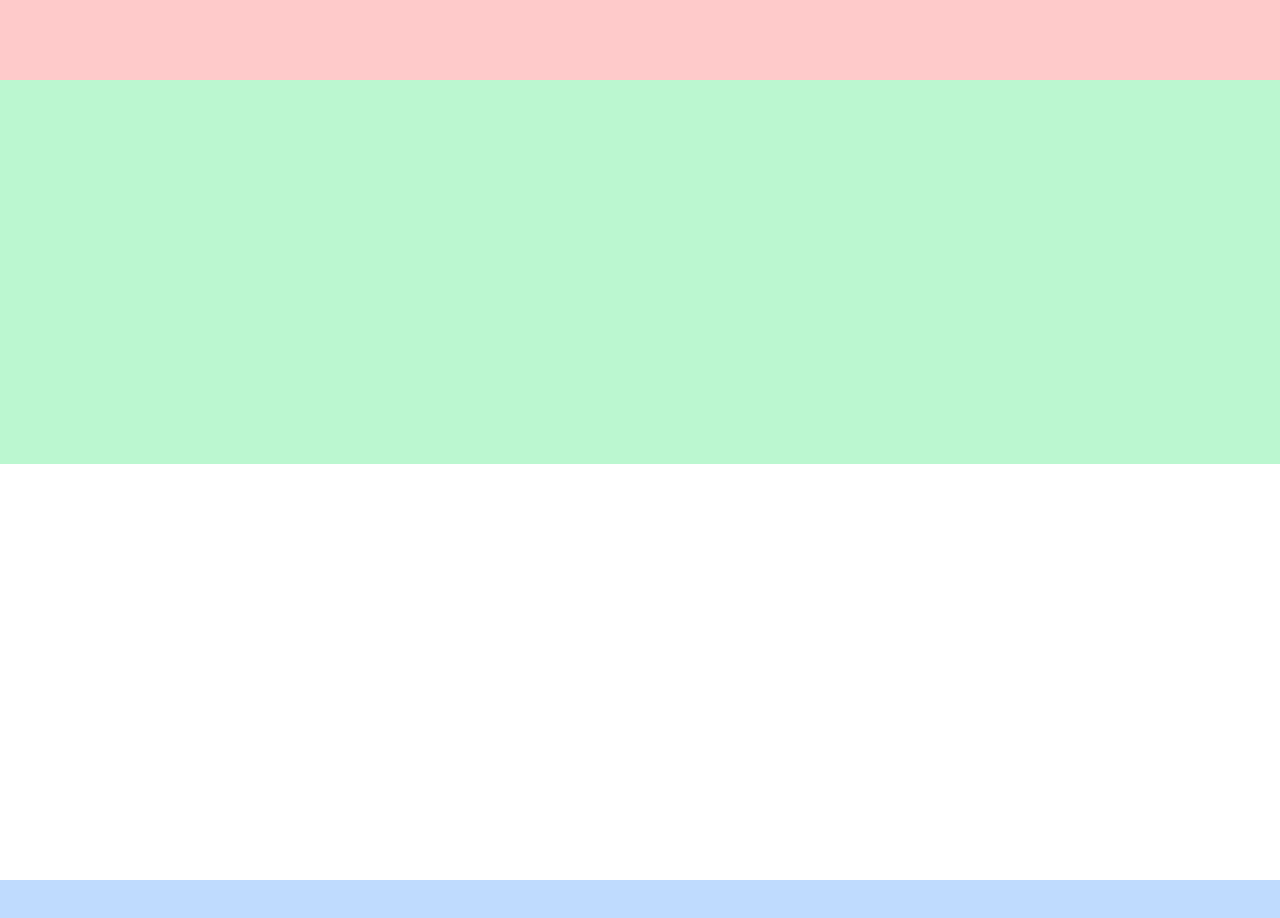
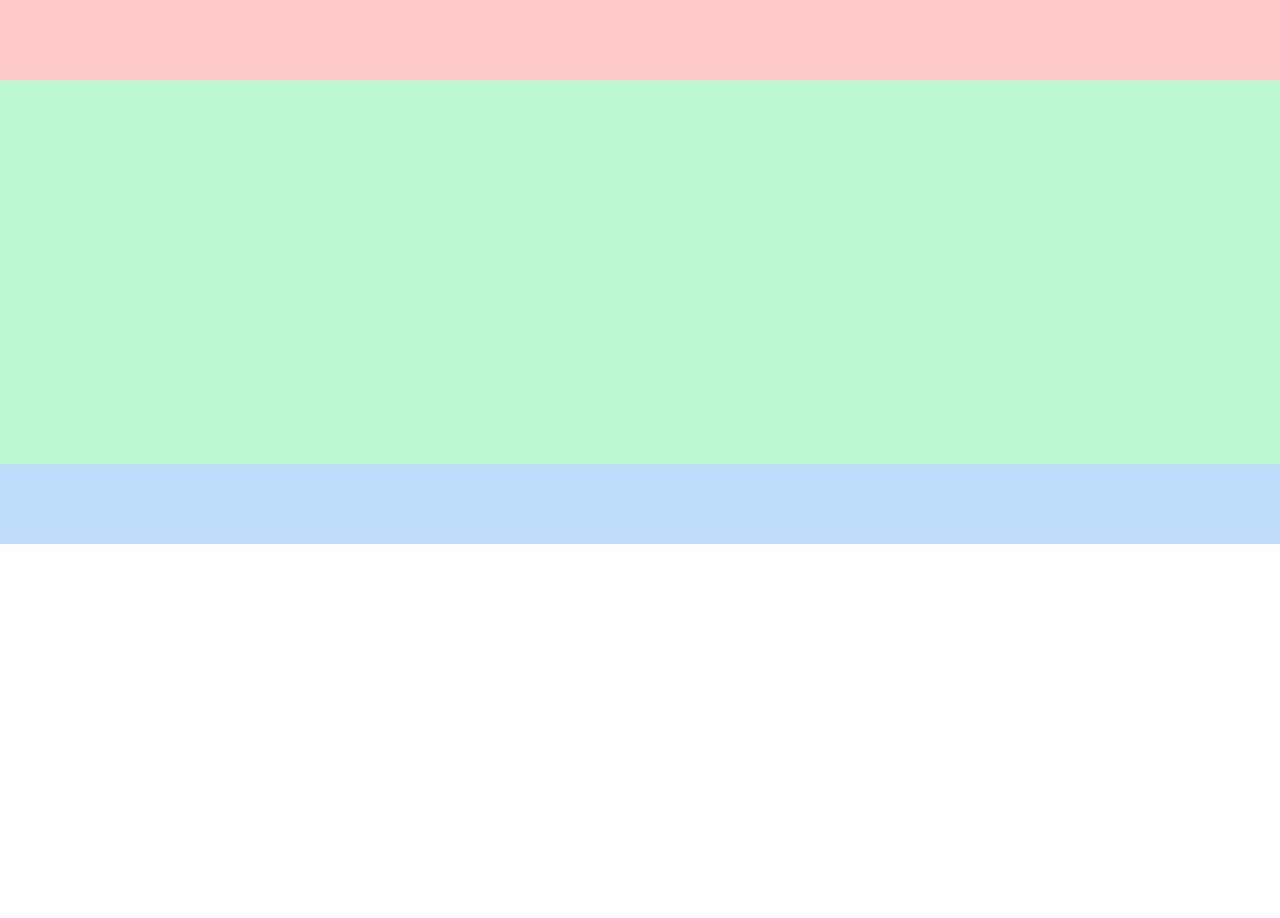
Before and after one commit to quentinhnrt/agence-fdm, a React (Vite) app: page / in a window 1280 px wide. Shown: the top 918 px of the page. After the commit the page ends 800 px from the top, so only its background shows below. Built offline with nearby package versions, Linux system fonts and the light colour scheme.

Commit message:
remove container

```diff
--- a/src/App.jsx
+++ b/src/App.jsx
@@ -6,8 +6,7 @@ function App() {
   return (
       <main>
           <Header />
-          <div className="w-screen min-h-screen max-w-[1440px] mx-auto">
-
+          <div className="max-w-[1440px] mx-auto">
               <div className={"max-w-[1280px] h-96 bg-green-200 mx-auto"}>
 
               </div>
```
